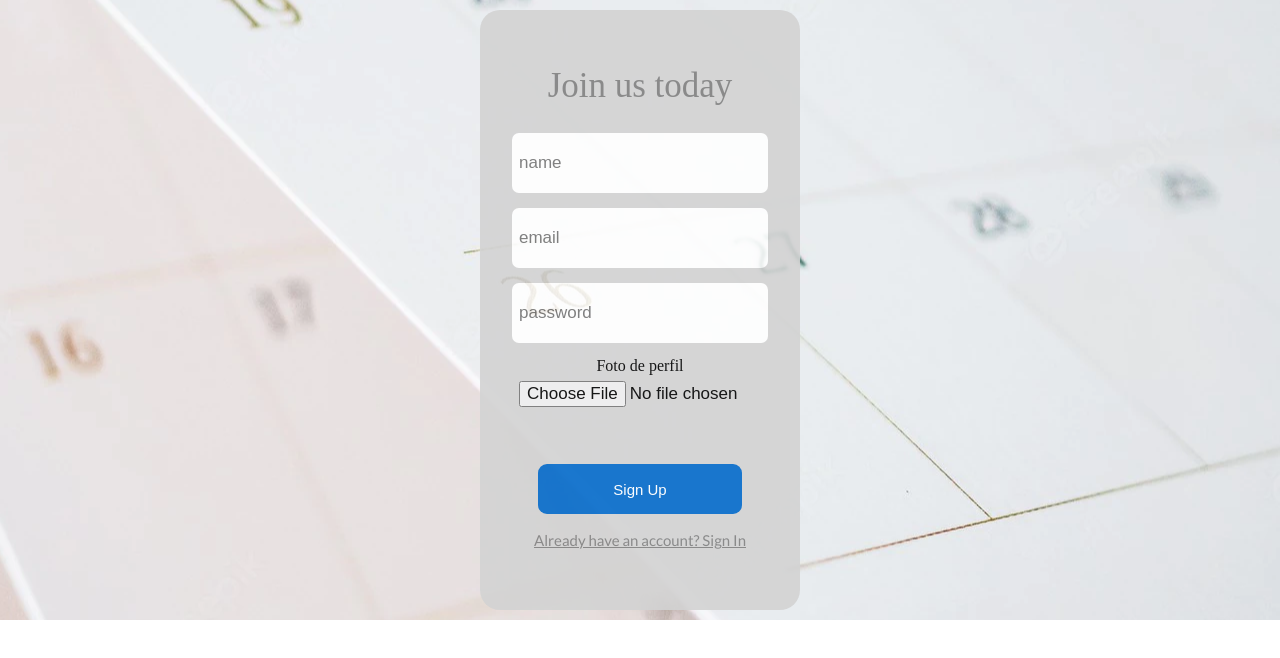
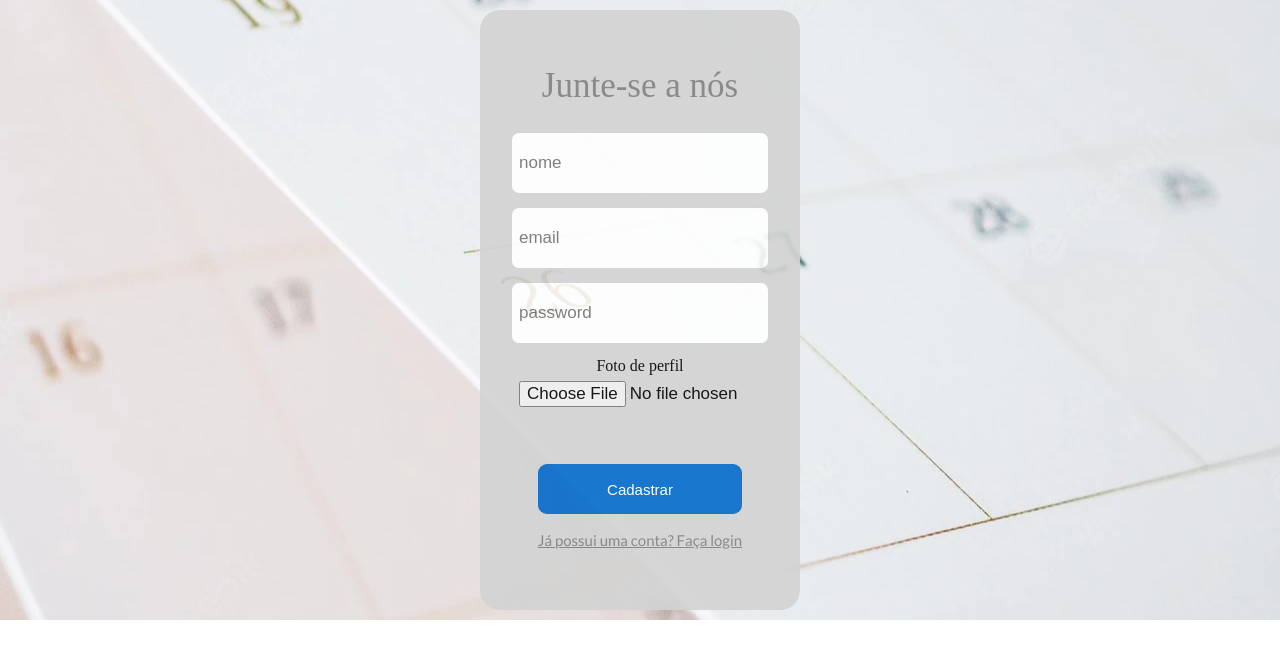
Before and after one commit to phbodias/Schedule---Front, a React (Create React App) app: page /sign-up in a window 1280 px wide. Shown: the top 658 px of the page. Built offline with nearby package versions, Linux system fonts and the light colour scheme.

Commit message:
:construction: Layout finished

```diff
--- a/src/pages/SignIn.jsx
+++ b/src/pages/SignIn.jsx
@@ -39,7 +39,7 @@ export default function SignIn() {
   return (
     <Container>
       <Content>
-        <Title>Welcome back</Title>
+        <Title>Bem vindo</Title>
         <Form onSubmit={handleRegister}>
           <Input
             type="email"
@@ -52,7 +52,7 @@ export default function SignIn() {
           <Input
             type="password"
             name="password"
-            placeholder="password"
+            placeholder="senha"
             value={data.password}
             onChange={handleInputChange}
             desabilitado={loading}
@@ -65,7 +65,7 @@ export default function SignIn() {
             )}
           </Button>
         </Form>
-        <StyledLink to="/sign-up">First time? Create an account!</StyledLink>
+        <StyledLink to="/sign-up">Primeira vez? Crie sua conta</StyledLink>
       </Content>
     </Container>
   );
--- a/src/pages/SignUp.jsx
+++ b/src/pages/SignUp.jsx
@@ -40,12 +40,12 @@ export default function SignUp() {
   return (
     <Container>
       <Content>
-        <Title>Join us today</Title>
+        <Title>Junte-se a nós</Title>
         <Form onSubmit={handleRegister}>
           <Input
             type="name"
             name="name"
-            placeholder="name"
+            placeholder="nome"
             value={data.name}
             onChange={handleInputChange}
           />
@@ -58,7 +58,7 @@ export default function SignUp() {
           />
           <Input
             type="password"
-            name="password"
+            name="senha"
             placeholder="password"
             value={data.password}
             onChange={handleInputChange}
@@ -73,11 +73,11 @@ export default function SignUp() {
             {loading ? (
               <ThreeDots color="#FFF" height={30} width={250} radius="10px" />
             ) : (
-              <p onClick={signUp}>Sign Up</p>
+              <p onClick={signUp}>Cadastrar</p>
             )}
           </Button>
         </Form>
-        <StyledLink to="/sign-in">Already have an account? Sign In</StyledLink>
+        <StyledLink to="/sign-in">Já possui uma conta? Faça login</StyledLink>
       </Content>
     </Container>
   );
```
